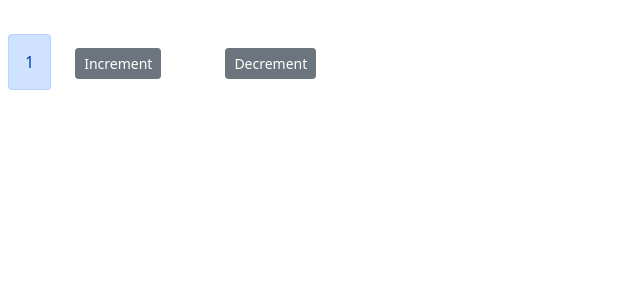
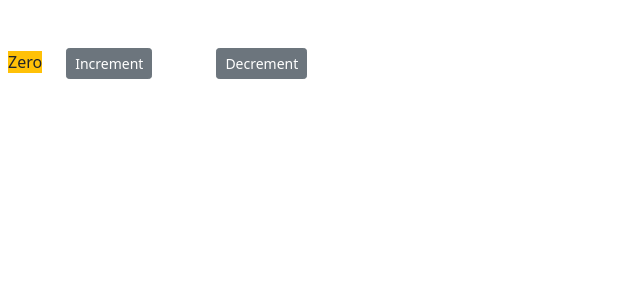
Before and after one commit to Jonghan-park/Count-app, a React (Create React App) app: page / in a window 1280 px wide. Shown: the top 300 px of the page, without its empty margins (0-640 px from the left). Built offline with nearby package versions, Linux system fonts and the light colour scheme.

Commit message:
Use the counter as blog posting reference

```diff
--- a/src/components/counter.jsx
+++ b/src/components/counter.jsx
@@ -2,7 +2,7 @@ import React, { Component } from "react";
 
 class Counter extends Component {
   state = {
-    count: 1
+    count: 0
   };
 
 //   constructor(){
@@ -33,7 +33,7 @@ class Counter extends Component {
   }
 
   getAlertClasses(){
-      let classes = "alert m-2 alert-";
+      let classes = "bg m-2 bg-";
       classes += this.state.count === 0 ? "warning" : "primary";
       return classes;
   }
```
